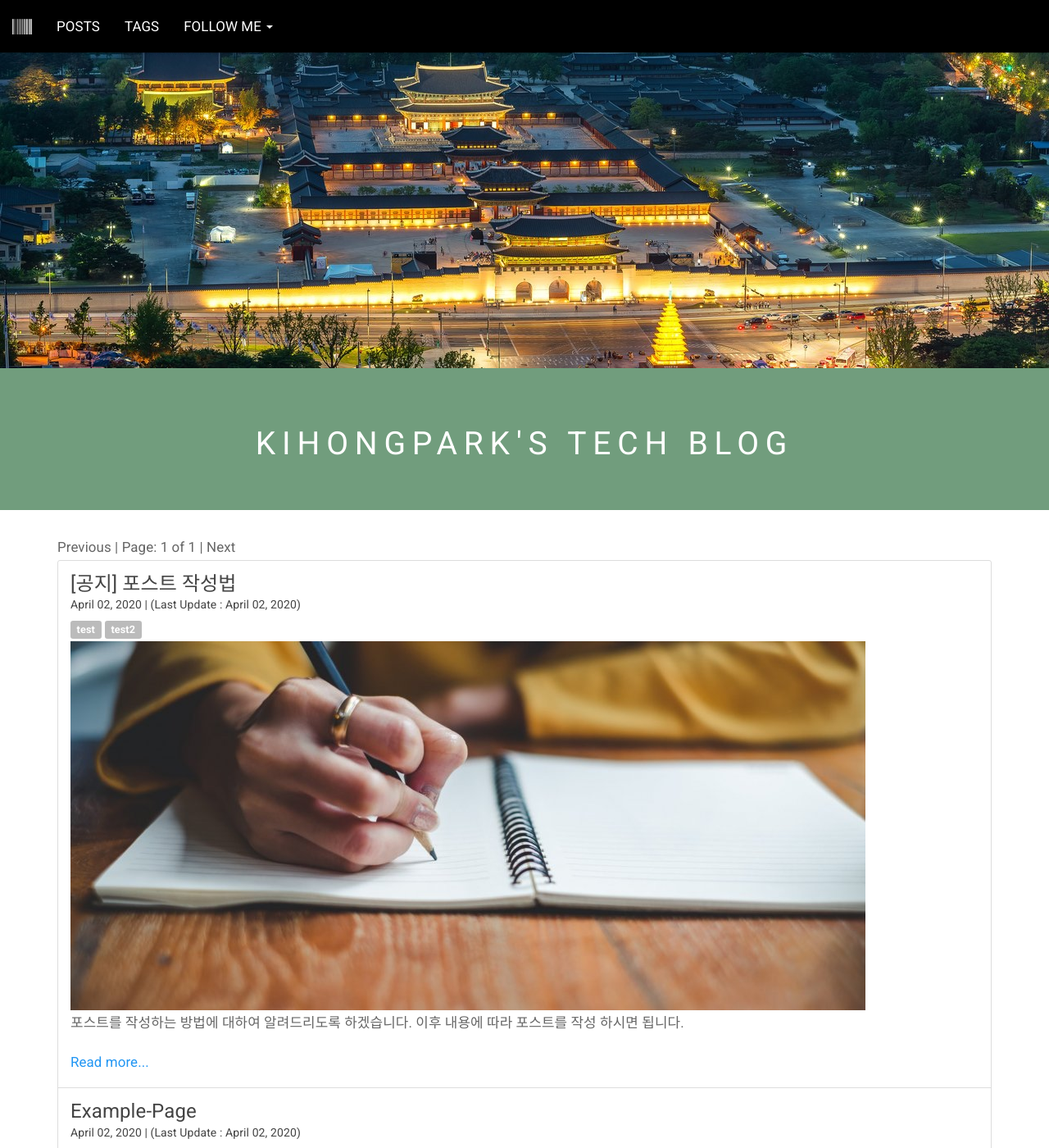
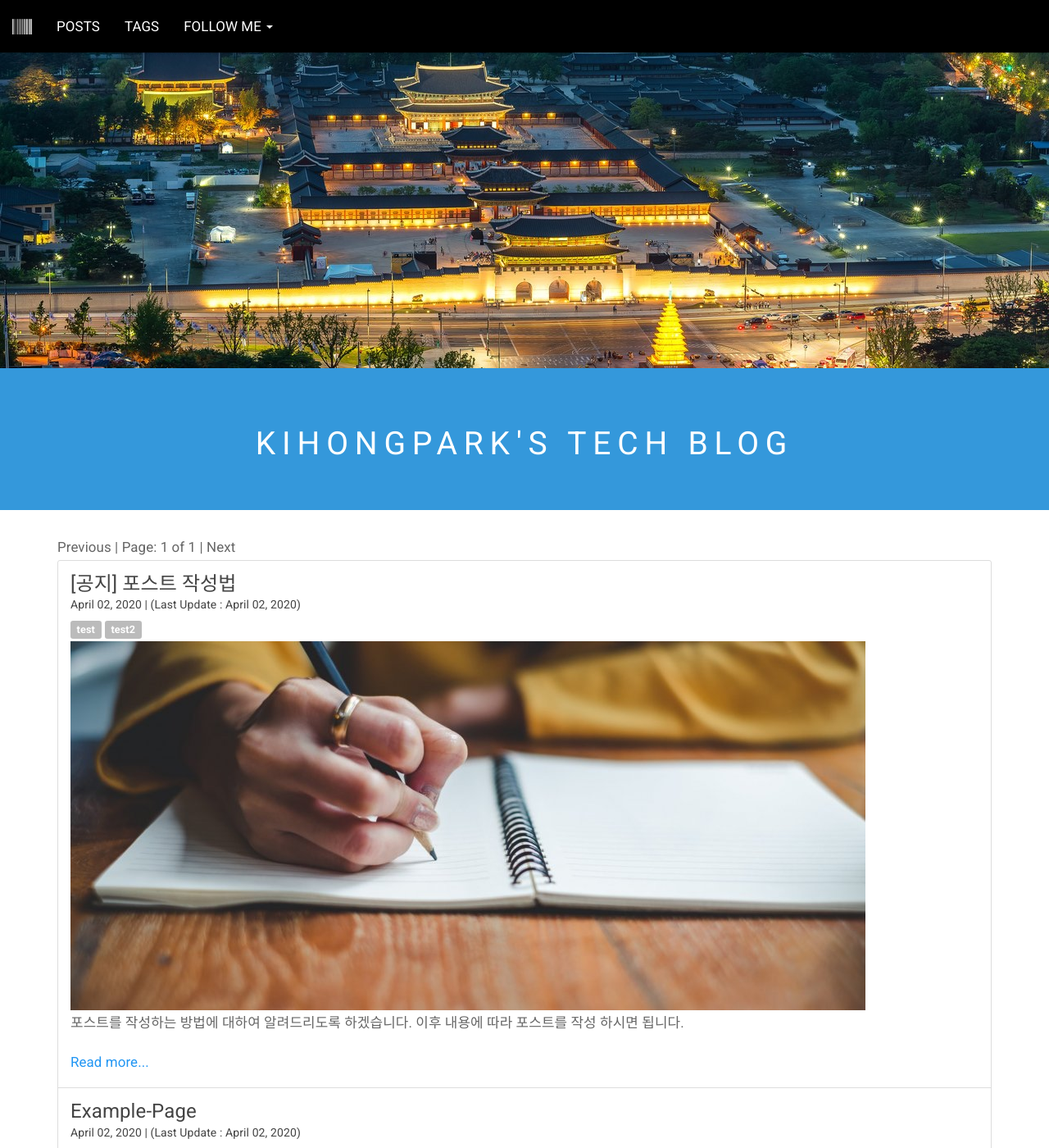
Before and after one commit to sneakstarberry/sneakstarberry.github.io, a Jekyll site: the page built from index.html, in a window 1280 px wide and 1400 px high. Shown: the whole window at 82% size. Built offline with Jekyll 4.4.1, drawn with Linux system fonts in a browser that asks for light colours; the list of posts is cut into pages by our own code; comment, search, counter and statistics services are not loaded.

Commit message:
헤더 색 변경

```diff
--- a/assets/css/main.css
+++ b/assets/css/main.css
@@ -34,7 +34,7 @@ h3:before {
 }
 
 .jumbotron {
-	background: #719d7d;
+	background: #3498DB;
 }
 
 .jumbotron h1 {
```
